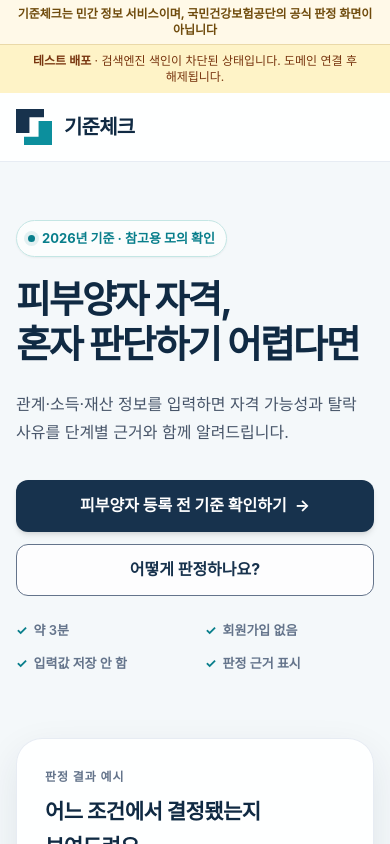
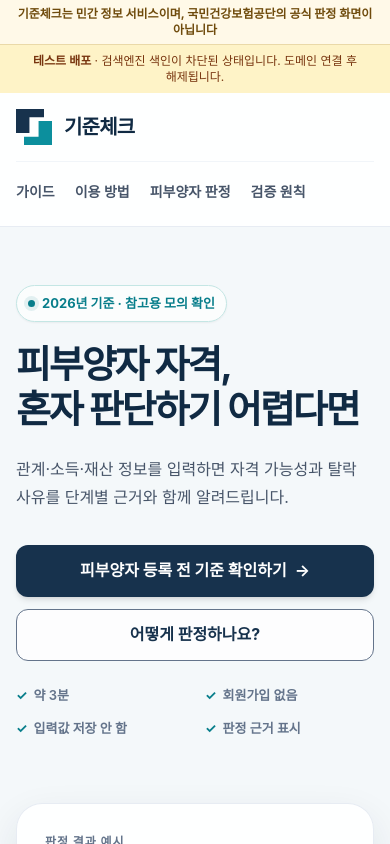
Before and after one commit to Seongseokwon/gijuncheck, a Next.js app: page / in a window 390 px wide. Shown: the top 844 px of the page. Built offline with nearby package versions, Linux system fonts and the light colour scheme; no server answers.

Commit message:
fix: 모바일 주요 메뉴 노출

```diff
--- a/src/app/layout.tsx
+++ b/src/app/layout.tsx
@@ -82,7 +82,8 @@
         )}
 
         <header className="sticky top-0 z-20 border-b border-slate-200/80 bg-white/90 backdrop-blur-md">
-          <div className="mx-auto flex min-h-[68px] max-w-[1120px] items-center justify-between gap-6 px-4">
+          <div className="mx-auto max-w-[1120px] px-4">
+            <div className="flex min-h-[68px] items-center justify-between gap-6">
               <a
                 href={ROUTES.home.path}
                 aria-label={`${SITE.name} 홈`}
@@ -102,17 +103,27 @@
                   {SITE.name}
                 </span>
               </a>
-            <nav className="hidden items-center gap-6 text-sm font-semibold text-slate-600 sm:flex">
-              <a href="/#guides" className="min-h-[44px] inline-flex items-center hover:text-brand-900">가이드</a>
-              <a href="/#journey" className="min-h-[44px] inline-flex items-center hover:text-brand-900">이용 방법</a>
-              <a href="/#judge" className="min-h-[44px] inline-flex items-center hover:text-brand-900">피부양자 판정</a>
-              <a href={ROUTES.verificationPolicy.path} className="min-h-[44px] inline-flex items-center hover:text-brand-900">검증 원칙</a>
+              <nav aria-label="데스크톱 주요 메뉴" className="hidden items-center gap-6 text-sm font-semibold text-slate-600 sm:flex">
+                <a href="/#guides" className="inline-flex min-h-[44px] items-center hover:text-brand-900">가이드</a>
+                <a href="/#journey" className="inline-flex min-h-[44px] items-center hover:text-brand-900">이용 방법</a>
+                <a href="/#judge" className="inline-flex min-h-[44px] items-center hover:text-brand-900">피부양자 판정</a>
+                <a href={ROUTES.verificationPolicy.path} className="inline-flex min-h-[44px] items-center hover:text-brand-900">검증 원칙</a>
                 <a
                   href="/#judge"
-                className="min-h-[44px] inline-flex items-center rounded-[10px] bg-brand-900 px-4 text-white hover:bg-brand-800"
+                  className="inline-flex min-h-[44px] items-center rounded-[10px] bg-brand-900 px-4 text-white hover:bg-brand-800"
                 >
                   내 자격 확인
                 </a>
+              </nav>
+            </div>
+            <nav
+              aria-label="모바일 주요 메뉴"
+              className="flex flex-wrap gap-x-5 gap-y-1 border-t border-slate-100 pb-3 pt-2 text-sm font-semibold text-slate-600 sm:hidden"
+            >
+              <a href="/#guides" className="inline-flex min-h-[44px] items-center hover:text-brand-900">가이드</a>
+              <a href="/#journey" className="inline-flex min-h-[44px] items-center hover:text-brand-900">이용 방법</a>
+              <a href="/#judge" className="inline-flex min-h-[44px] items-center hover:text-brand-900">피부양자 판정</a>
+              <a href={ROUTES.verificationPolicy.path} className="inline-flex min-h-[44px] items-center hover:text-brand-900">검증 원칙</a>
             </nav>
           </div>
         </header>
```
Also changed, not shown: 1 other file (tests, documents, lock files or other folders). Lines whose indentation alone changed are shown as unchanged.
